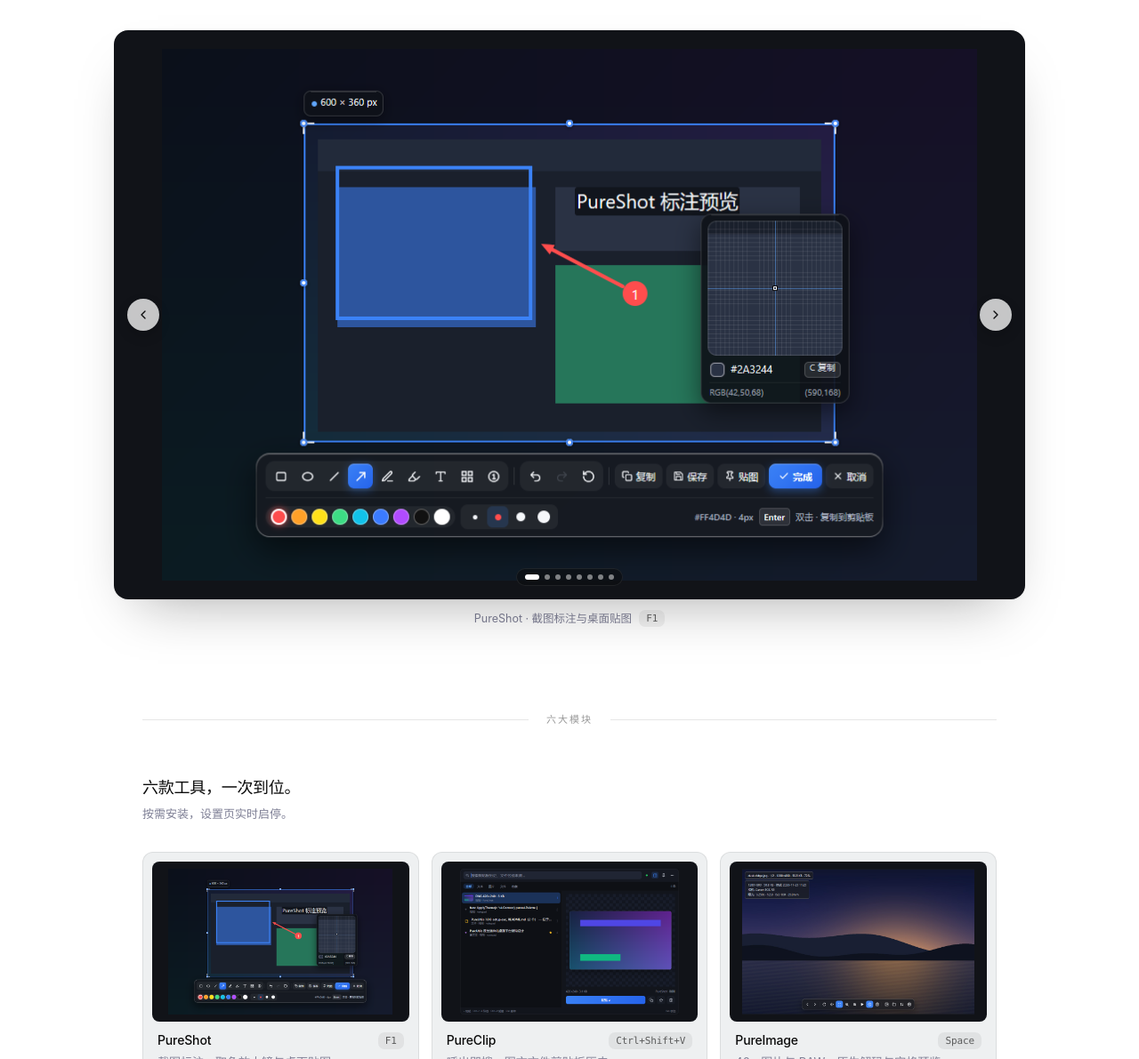
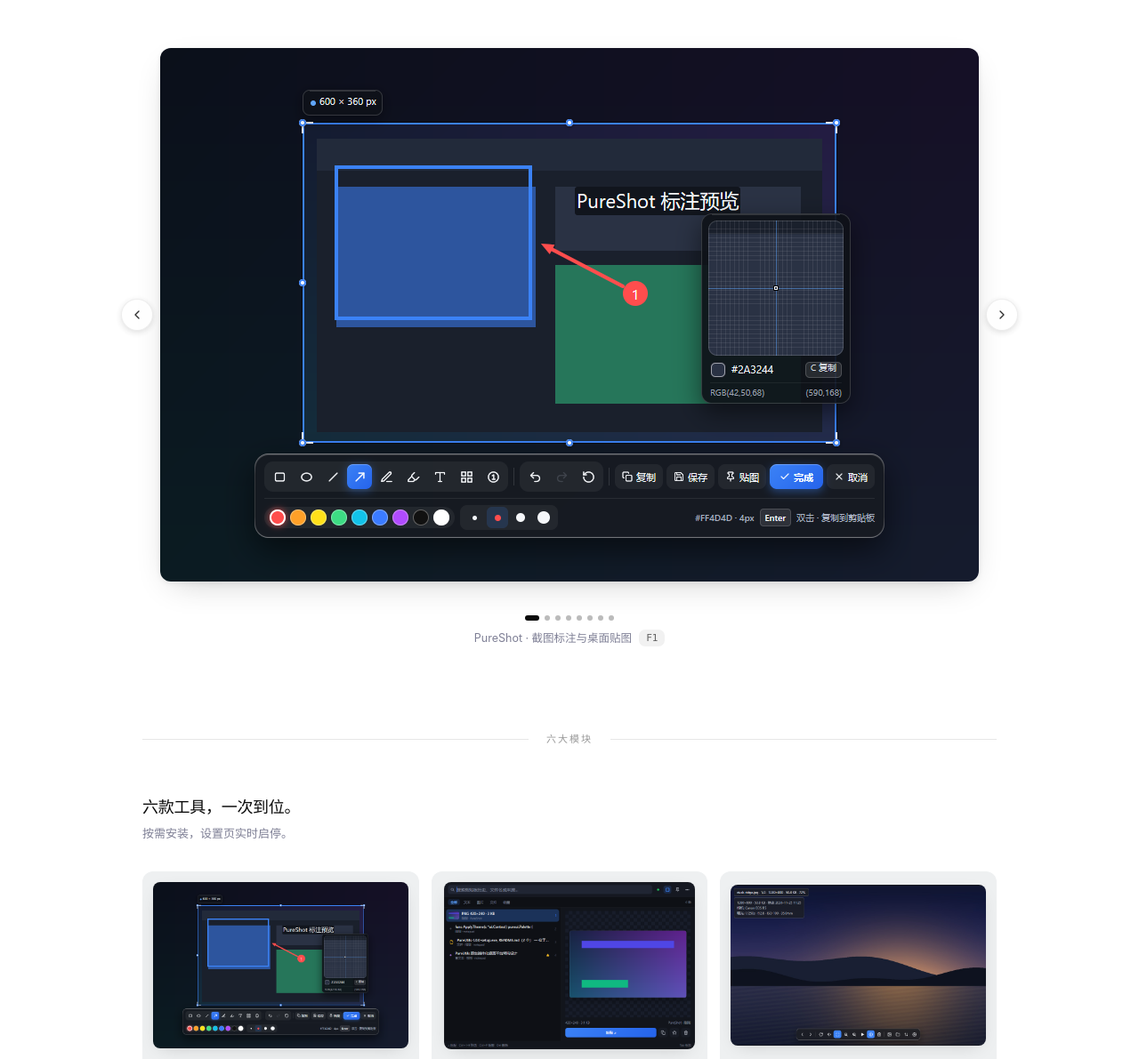
Before and after one commit to WangsYi/PureUtils, a plain HTML site: page docs/index.html in a window 1280 px wide. Shown: the part 390-1581 px from the top of the page at 89% size. Drawn offline with Linux system fonts and the light colour scheme.

Commit message:
style(docs): remove outer frames and borders around screenshots

```diff
--- a/docs/index.html
+++ b/docs/index.html
@@ -46,9 +46,8 @@
       --agent-active: rgba(255, 255, 255, 0.78);
       --agent-shadow: rgba(10, 10, 10, 0.06);
       --split-sep: rgba(255, 255, 255, 0.18);
-      --stage-bg: #111318;
-      --stage-border: rgba(10, 10, 10, 0.10);
-      --stage-shadow: 0 1px 2px rgba(10, 10, 10, 0.05), 0 28px 60px -28px rgba(10, 10, 10, 0.36);
+      --img-shadow: 0 12px 36px -14px rgba(10, 10, 10, 0.24), 0 2px 6px rgba(10, 10, 10, 0.06);
+      --card-img-shadow: 0 6px 20px -8px rgba(10, 10, 10, 0.18);
       --switch-active: #ffffff;
       --sans: "Inter", "Segoe UI Variable", "Segoe UI", "PingFang SC", "Microsoft YaHei UI", -apple-system, BlinkMacSystemFont, sans-serif;
       --mono: "JetBrains Mono", "Cascadia Mono", Consolas, ui-monospace, SFMono-Regular, monospace;
@@ -75,9 +74,8 @@
       --agent-active: rgba(255, 255, 255, 0.08);
       --agent-shadow: rgba(0, 0, 0, 0.35);
       --split-sep: rgba(13, 13, 15, 0.16);
-      --stage-bg: #111318;
-      --stage-border: rgba(255, 255, 255, 0.10);
-      --stage-shadow: 0 2px 6px rgba(0, 0, 0, 0.35), 0 32px 68px -24px rgba(0, 0, 0, 0.72);
+      --img-shadow: 0 18px 48px -14px rgba(0, 0, 0, 0.65), 0 2px 8px rgba(0, 0, 0, 0.35);
+      --card-img-shadow: 0 10px 24px -10px rgba(0, 0, 0, 0.55);
       --switch-active: #2e2e34;
     }
 
@@ -331,24 +329,27 @@
       position: relative;
       width: 100%;
       aspect-ratio: 16 / 10;
-      border-radius: 16px;
-      background: var(--stage-bg);
-      border: 1px solid var(--stage-border);
-      box-shadow: var(--stage-shadow);
-      overflow: hidden;
+      background: transparent;
+      border: 0;
+      box-shadow: none;
+      overflow: visible;
     }
     .shot-track {
       position: absolute;
       inset: 0;
-      padding: 20px;
+      padding: 0;
     }
     .shot-slide {
       position: absolute;
-      inset: 20px;
-      width: calc(100% - 40px);
-      height: calc(100% - 40px);
-      object-fit: contain;
-      border-radius: 8px;
+      inset: 0;
+      margin: auto;
+      max-width: 100%;
+      max-height: 100%;
+      width: auto;
+      height: auto;
+      border-radius: 12px;
+      border: 0;
+      box-shadow: var(--img-shadow);
       opacity: 0;
       pointer-events: none;
       cursor: zoom-in;
@@ -359,7 +360,7 @@
       pointer-events: auto;
     }
     .shot-meta {
-      margin-top: 12px;
+      margin-top: 10px;
       display: flex;
       align-items: center;
       justify-content: center;
@@ -374,44 +375,36 @@
       width: 36px;
       height: 36px;
       margin-top: -18px;
-      border: 0;
+      border: 1px solid var(--border);
       border-radius: 999px;
-      background: rgba(255, 255, 255, 0.90);
-      color: #0a0a0a;
+      background: var(--surface);
+      color: var(--ink);
       display: grid;
       place-items: center;
       cursor: pointer;
       opacity: 0;
-      box-shadow: 0 1px 2px rgba(10, 10, 10, 0.08), 0 6px 18px -4px rgba(10, 10, 10, 0.35);
-      backdrop-filter: blur(8px);
-      -webkit-backdrop-filter: blur(8px);
+      box-shadow: 0 2px 10px -2px rgba(10, 10, 10, 0.24);
       transition: opacity 0.2s ease, transform 0.15s ease, background-color 0.15s ease;
     }
     .shot:hover .shot-nav,
     .shot:focus-within .shot-nav { opacity: 1; }
-    .shot-nav:hover { background: #ffffff; }
+    .shot-nav:hover { background: var(--chip); }
     .shot-nav:active { transform: scale(0.94); }
-    .shot-prev { left: 14px; }
-    .shot-next { right: 14px; }
+    .shot-prev { left: 8px; }
+    .shot-next { right: 8px; }
     .shot-nav svg { width: 16px; height: 16px; }
     @media (hover: none) {
       .shot-nav { opacity: 0.85; }
     }
     .shot-dots {
-      position: absolute;
-      left: 50%;
-      bottom: 14px;
-      transform: translateX(-50%);
-      z-index: 5;
-      display: inline-flex;
+      display: flex;
+      width: fit-content;
       align-items: center;
       gap: 6px;
-      padding: 6px 9px;
-      border-radius: 999px;
-      background: rgba(10, 10, 10, 0.50);
-      border: 1px solid rgba(255, 255, 255, 0.08);
-      backdrop-filter: blur(10px);
-      -webkit-backdrop-filter: blur(10px);
+      margin: 18px auto 0;
+      padding: 0;
+      border: 0;
+      background: transparent;
     }
     .shot-dot {
       width: 6px;
@@ -419,12 +412,12 @@
       padding: 0;
       border: 0;
       border-radius: 999px;
-      background: rgba(255, 255, 255, 0.48);
+      background: var(--dot);
       cursor: pointer;
       transition: background-color 0.2s ease, width 0.2s ease;
     }
-    .shot-dot:hover { background: rgba(255, 255, 255, 0.82); }
-    .shot-dot.is-active { width: 16px; background: #ffffff; }
+    .shot-dot:hover { background: var(--muted); }
+    .shot-dot.is-active { width: 16px; background: var(--ink); }
 
     /* Shared Width Container (960px matching otty.sh) */
     .section-wrap {
@@ -486,34 +479,40 @@
     }
     .feat-card {
       border-radius: 12px;
-      padding: 10px;
+      padding: 12px;
       background: var(--card);
-      border: 1px solid var(--border);
+      border: 0;
       display: flex;
       flex-direction: column;
     }
     .feat-img {
       position: relative;
       width: 100%;
-      aspect-ratio: 16 / 10;
+      aspect-ratio: 16 / 10.5;
+      background: transparent;
+      border: 0;
+      padding: 0;
+      overflow: visible;
+      cursor: zoom-in;
+    }
+    .feat-img img {
+      position: absolute;
+      inset: 0;
+      margin: auto;
+      max-width: 100%;
+      max-height: 100%;
+      width: auto;
+      height: auto;
       border-radius: 8px;
-      background: var(--stage-bg);
-      padding: 8px;
-      overflow: hidden;
-      cursor: zoom-in;
-    }
-    .feat-img img {
-      width: 100%;
-      height: 100%;
-      object-fit: contain;
-      border-radius: 4px;
+      border: 0;
+      box-shadow: var(--card-img-shadow);
       transition: transform 0.25s ease;
     }
     .feat-card:hover .feat-img img {
       transform: scale(1.018);
     }
     .feat-card-meta {
-      padding: 12px 6px 4px;
+      padding: 14px 4px 4px;
     }
     .feat-title-row {
       display: flex;
@@ -572,19 +571,22 @@
       position: relative;
       width: 100%;
       aspect-ratio: 16 / 10;
-      border-radius: 12px;
-      background: var(--stage-bg);
-      border: 1px solid var(--stage-border);
-      overflow: hidden;
+      background: transparent;
+      border: 0;
+      overflow: visible;
       cursor: zoom-in;
     }
     .workflow-stage img {
       position: absolute;
-      inset: 14px;
-      width: calc(100% - 28px);
-      height: calc(100% - 28px);
-      object-fit: contain;
-      border-radius: 6px;
+      inset: 0;
+      margin: auto;
+      max-width: 100%;
+      max-height: 100%;
+      width: auto;
+      height: auto;
+      border-radius: 10px;
+      border: 0;
+      box-shadow: var(--img-shadow);
       transition: opacity 0.18s ease;
     }
     .palette-grid {
@@ -631,7 +633,7 @@
       border-radius: 16px;
       padding: 32px;
       background: var(--panel);
-      border: 1px solid var(--border);
+      border: 0;
     }
     .panel-grid {
       display: grid;
@@ -700,19 +702,22 @@
       position: relative;
       width: 100%;
       aspect-ratio: 4 / 3;
-      border-radius: 12px;
-      background: var(--stage-bg);
-      border: 1px solid var(--stage-border);
-      overflow: hidden;
+      background: transparent;
+      border: 0;
+      overflow: visible;
       cursor: zoom-in;
     }
     .agent-stage img {
       position: absolute;
-      inset: 14px;
-      width: calc(100% - 28px);
-      height: calc(100% - 28px);
-      object-fit: contain;
-      border-radius: 6px;
+      inset: 0;
+      margin: auto;
+      max-width: 100%;
+      max-height: 100%;
+      width: auto;
+      height: auto;
+      border-radius: 10px;
+      border: 0;
+      box-shadow: var(--img-shadow);
       transition: opacity 0.18s ease;
     }
 
@@ -870,7 +875,7 @@
       max-width: min(94vw, 1120px);
       max-height: 90vh;
       border-radius: 10px;
-      border: 1px solid rgba(255, 255, 255, 0.14);
+      border: 0;
       box-shadow: 0 28px 80px rgba(0, 0, 0, 0.65);
     }
 
@@ -883,9 +888,6 @@
     @media (max-width: 580px) {
       .page { padding: 40px 18px 60px; }
       .hero-shot-wrap { margin-top: 36px; }
-      .shot-track { padding: 10px; }
-      .shot-slide { inset: 10px; width: calc(100% - 20px); height: calc(100% - 20px); }
-      .workflow-stage img, .agent-stage img { inset: 10px; width: calc(100% - 20px); height: calc(100% - 20px); }
       .hairline-sep { margin-top: 68px; }
       .workflow-sec, .panel-sec, .closing-cta { margin-top: 72px; }
       .panel-box { padding: 20px; }
@@ -974,8 +976,8 @@
         <button class="shot-nav shot-next" id="shotNext" type="button" aria-label="Next screenshot">
           <svg viewBox="0 0 24 24" fill="none" stroke="currentColor" stroke-width="2" stroke-linecap="round" stroke-linejoin="round"><path d="M9 6l6 6-6 6" /></svg>
         </button>
-        <div class="shot-dots" id="shotDots" aria-label="Choose screenshot"></div>
       </div>
+      <div class="shot-dots" id="shotDots" aria-label="Choose screenshot"></div>
       <div class="shot-meta">
         <span id="heroCaption">PureShot · 截图标注与桌面贴图</span>
         <span class="kbd-pill" id="heroKbd">F1</span>
@@ -1501,6 +1503,11 @@
       updateSlideBadge();
     }
 
+    const urlSlide = parseInt(params.get("slide"), 10);
+    if (!isNaN(urlSlide) && urlSlide >= 0 && urlSlide < slides.length) {
+      goSlide(urlSlide);
+    }
+
     let carouselTimer = null;
     function stopAutoCarousel() {
       if (carouselTimer) {
```
